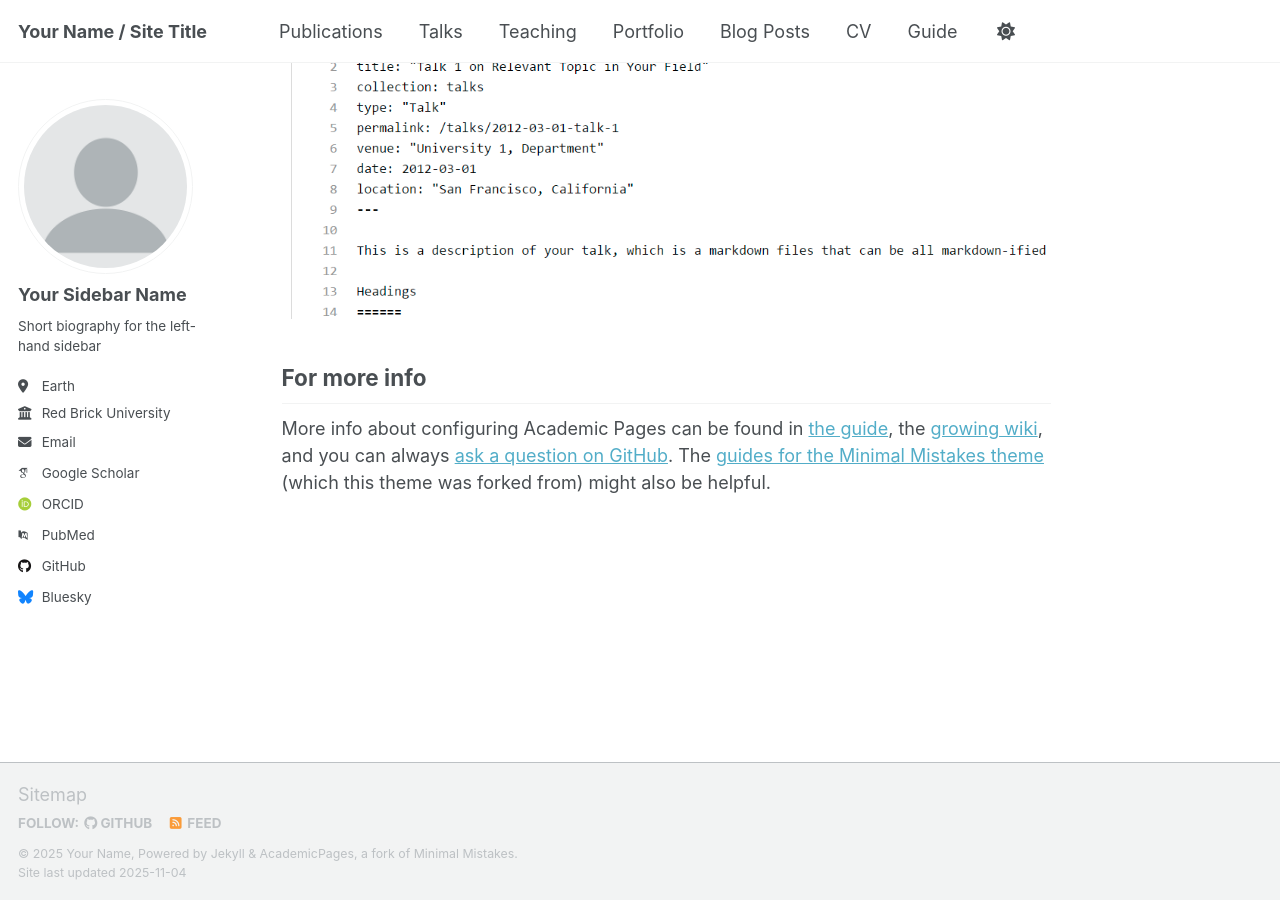
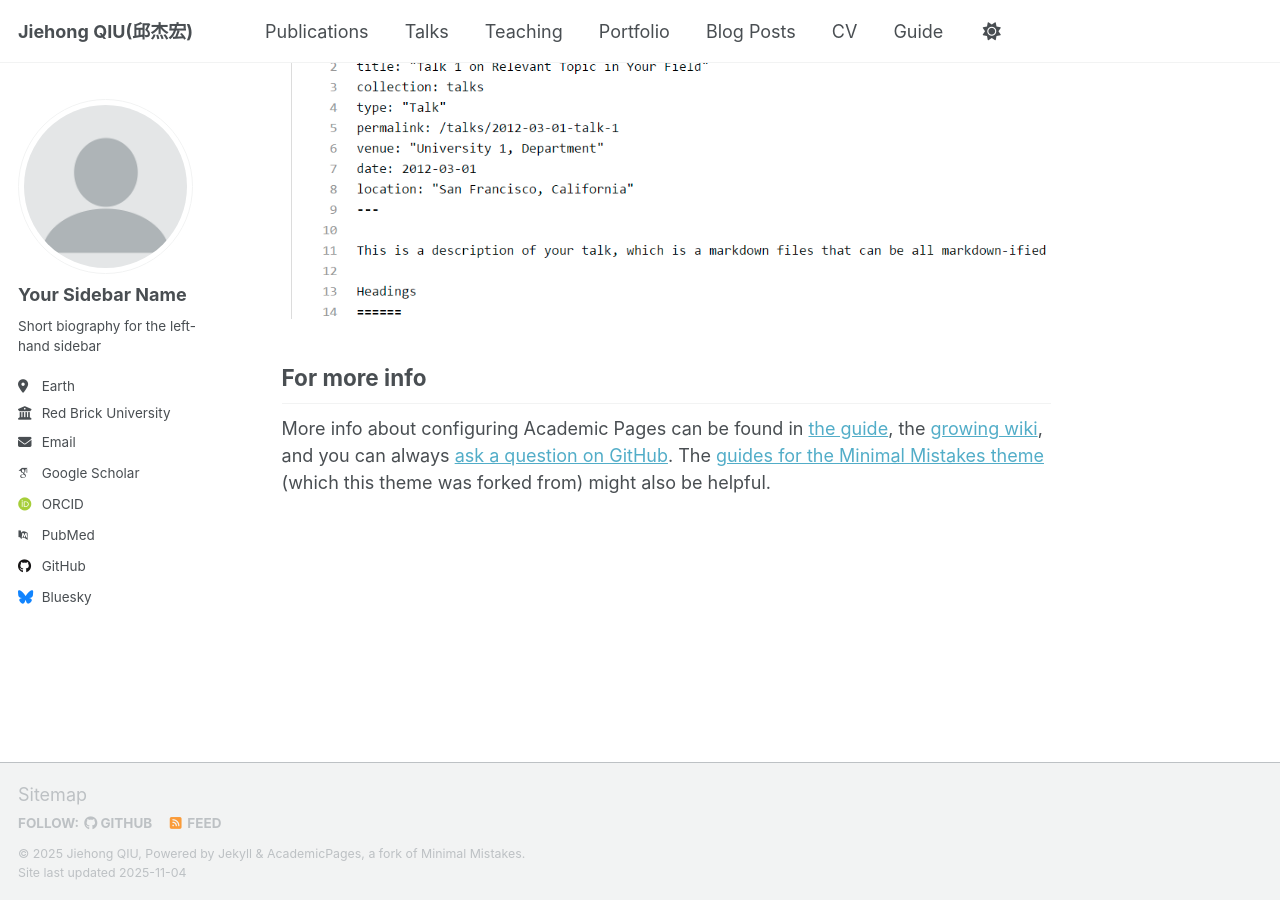
Before and after one commit to qjh-ai/profile, a Jekyll site: the page built from _pages/about.md, in a window 1280 px wide and 900 px high, scrolled down 2880 px. Built offline with Jekyll 4.4.1, drawn with Linux system fonts in a browser that asks for light colours; some web fonts are replaced; a script that is not in the unit is left out.

Commit message:
修改主页

```diff
--- a/_config.yml
+++ b/_config.yml
@@ -9,10 +9,10 @@
 # Basic Site Settings
 locale                   : "en-US"
 site_theme               : "default" # Currently available options are "default", "air"
-title                    : "Your Name / Site Title"
+title                    : "Jiehong QIU(邱杰宏)"
 title_separator          : "-"
-name                     : &name "Your Name"
-description              : &description "Your Name's academic portfolio"   # Update this with a general description of your site, this is the default if not overridden by a page
+name                     : &name "Jiehong QIU"
+description              : &description "Jiehong QIU's academic portfolio"   # Update this with a general description of your site, this is the default if not overridden by a page
 url                      : https://academicpages.github.io # The base hostname & protocol for your site e.g. "https://[your GitHub username].github.io",
                                                            # or if you already have some other page hosted on Github then use "https://[your GitHub username].github.io/[Your Repo Name]"
 baseurl                  : "" # the subpath of your site, e.g. "/blog"
```
